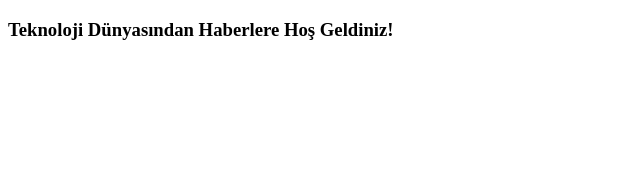
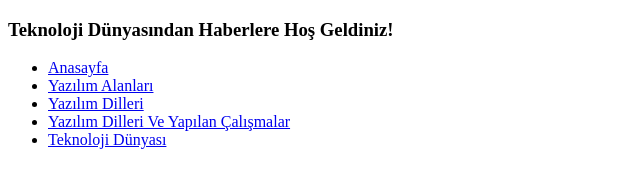
Before and after one commit to dursunkokturk/Font-End-School-HTML-Project-News-Site, a plain HTML site: page technology-news/technology-news-1.html in a window 1280 px wide. Shown: the whole page, without its empty margins (0-640 px from the left). Drawn offline with Linux system fonts and the light colour scheme.

Commit message:
technology-world.html dosyasindaki haber 1 detayi icin technology-news klasorunde olusturulan technology-news-1.html dosyasinda menuler eklendi

```diff
--- a/technology-news/technology-news-1.html
+++ b/technology-news/technology-news-1.html
@@ -13,7 +13,15 @@
 
   <article>
       <header>
-
+        <nav>
+          <ul>
+            <li><a href="../index.html">Anasayfa</a></li>
+            <li><a href="../software-areas.html">Yazılım Alanları</a></li>
+            <li><a href="../software-languages.html">Yazılım Dilleri</a></li>
+            <li><a href="../works.html">Yazılım Dilleri Ve Yapılan Çalışmalar</a></li>
+            <li><a href="./technology-world.html">Teknoloji Dünyası</a></li>
+          </ul>
+        </nav>
       </header>
     </article>
 
```
